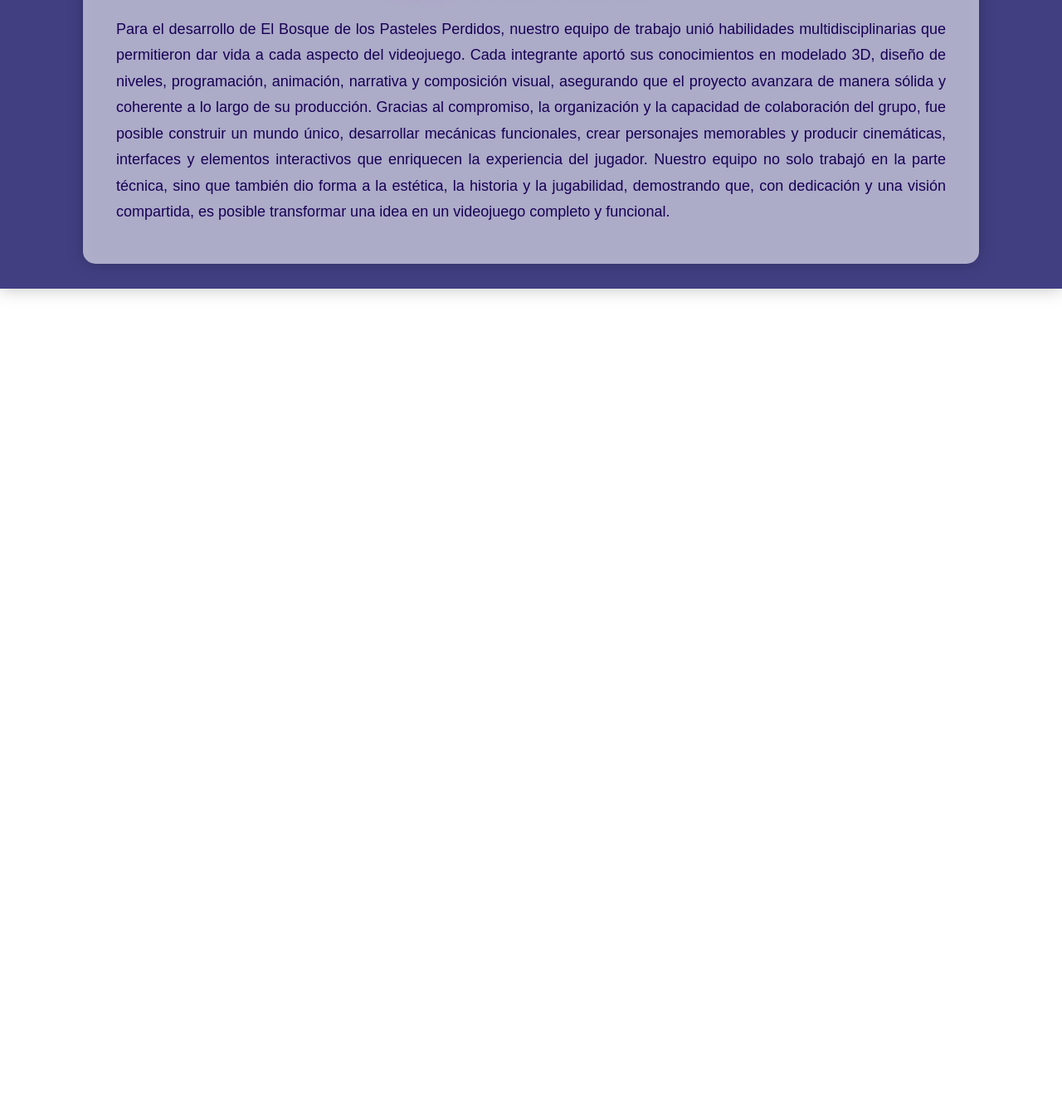
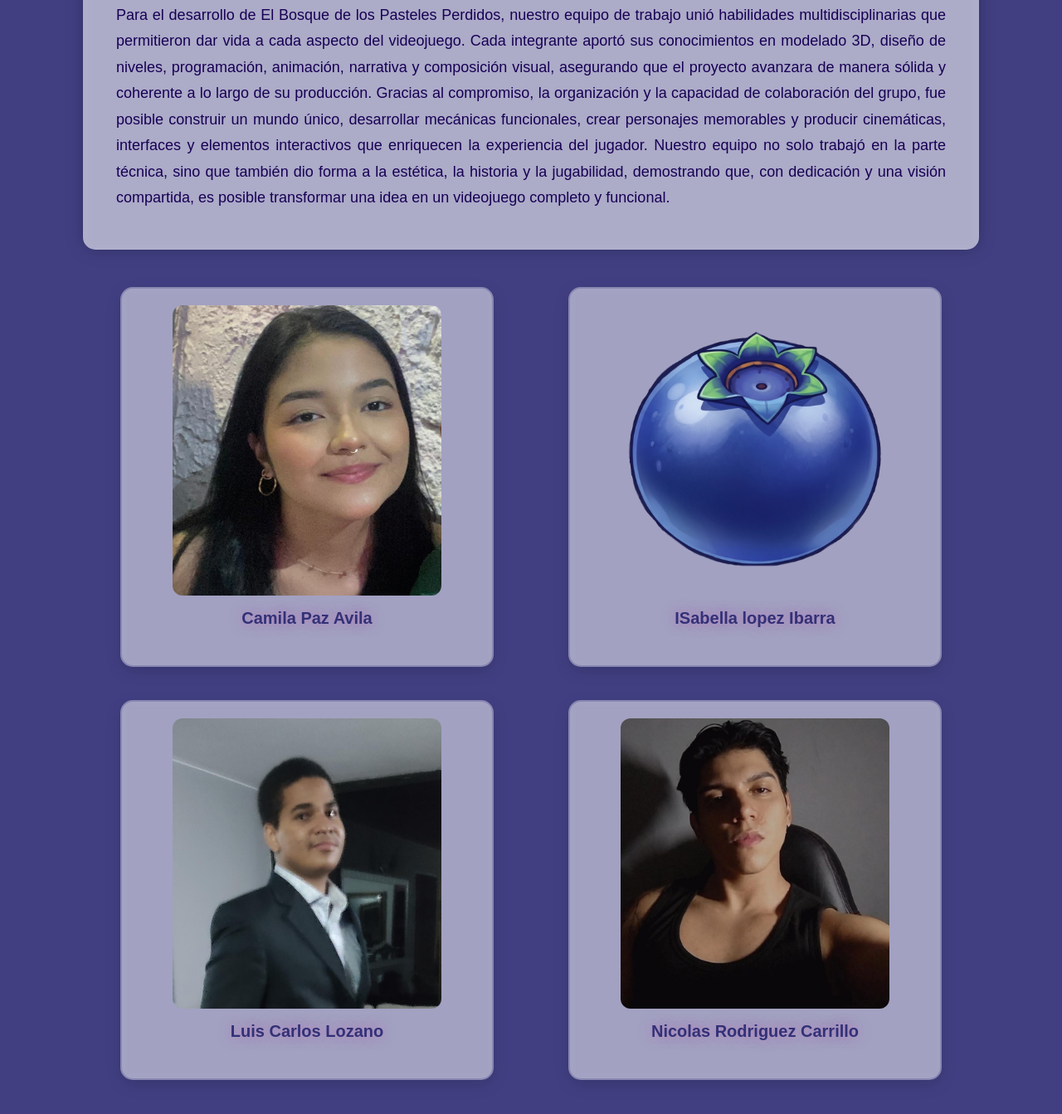
Before and after one commit to UIZ2005/Bosque_De_Pasteles_Bitcora, a plain HTML site: page equipo.html in a window 1280 px wide. Shown: the part 711-2054 px from the top of the page at 83% size. Before the commit the page ends 1059 px from the top, so only its background shows below. Drawn offline with nearby package versions, Linux system fonts and the light colour scheme; a web font is replaced by a local one.

Commit message:
casiterminado

```diff
--- a/equipo.html
+++ b/equipo.html
@@ -57,6 +57,30 @@
                 videojuego completo y funcional.
             </p>
         </div>
+
+        <div class="integrantes">
+            <div class="cami">
+                <img src="img/cami.jpeg" alt="">
+                <h1>Camila Paz Avila</h1>
+
+            </div>
+            <div class="isa">
+                <img src="img/arandanoSi.png" alt="">
+                <h1>ISabella lopez Ibarra</h1>
+
+            </div>
+            <div class="luis">
+                <img src="img/luis.jpeg" alt="">
+                <h1>Luis Carlos Lozano</h1>
+
+            </div>
+            <div class="nico">
+                <img src="img/nico.jpeg" alt="">
+                <h1>Nicolas Rodriguez Carrillo</h1>
+
+            </div>
+
+        </div>
     </div>
 
 </body>
--- a/styleEquipo.css
+++ b/styleEquipo.css
@@ -115,7 +115,7 @@ ul li a.active {
 
 /* ----- TÍTULO PRINCIPAL ----- */
 .contenido h1 {
-    font-size: 38px;
+    font-size: 24px;
     font-weight: 700;
     text-align: center;
     margin-bottom: 25px;
@@ -137,3 +137,62 @@ ul li a.active {
     /* mejor legibilidad */
     text-align: justify;
 }
+.integrantes {
+    max-width: 90%;
+    width: 90%;
+    margin: 0 auto;
+    padding: 20px;
+    font-family: "Poppins", sans-serif;
+    margin-top: 25px;
+
+    /* GRID 2x2 */
+    display: grid;
+    grid-template-columns: repeat(2, 1fr);
+    gap: 40px;
+    justify-items: center;
+}
+
+/* Tarjeta individual */
+.integrantes > div {
+    text-align: center;
+    width: 90%;
+    max-width:100%;
+    padding: 20px;
+
+    /* fondo individual */
+    background-color: rgba(255, 255, 255, 0.55);
+
+    /* bordes destacados */
+    border-radius: 15px;
+    border: 2px solid rgba(50, 49, 119, 0.25);
+
+    /* efecto de tarjeta flotante */
+    box-shadow: 0 6px 18px rgba(0, 0, 0, 0.15);
+
+    /* efecto de cristal */
+    backdrop-filter: blur(5px);
+
+    transition: transform 0.3s ease, box-shadow 0.3s ease;
+}
+
+/* Efecto bonito al pasar el mouse */
+.integrantes > div:hover {
+    transform: translateY(-5px);
+    box-shadow: 0 10px 25px rgba(0, 0, 0, 0.25);
+}
+
+/* Imagen responsive y estética */
+.integrantes img {
+    width: 80%;
+    height: 350px;
+    border-radius: 12px;
+    object-fit: cover; /* mantiene proporción sin deformarse */
+    margin-bottom: 15px;
+}
+
+/* Nombre */
+.integrantes h1 {
+    font-size: 20px;
+    font-weight: bold;
+    color: #323177;
+}
```
Also changed, not shown: img/cami.jpeg (added), img/luis.jpeg (added), img/nico.jpeg (added).
